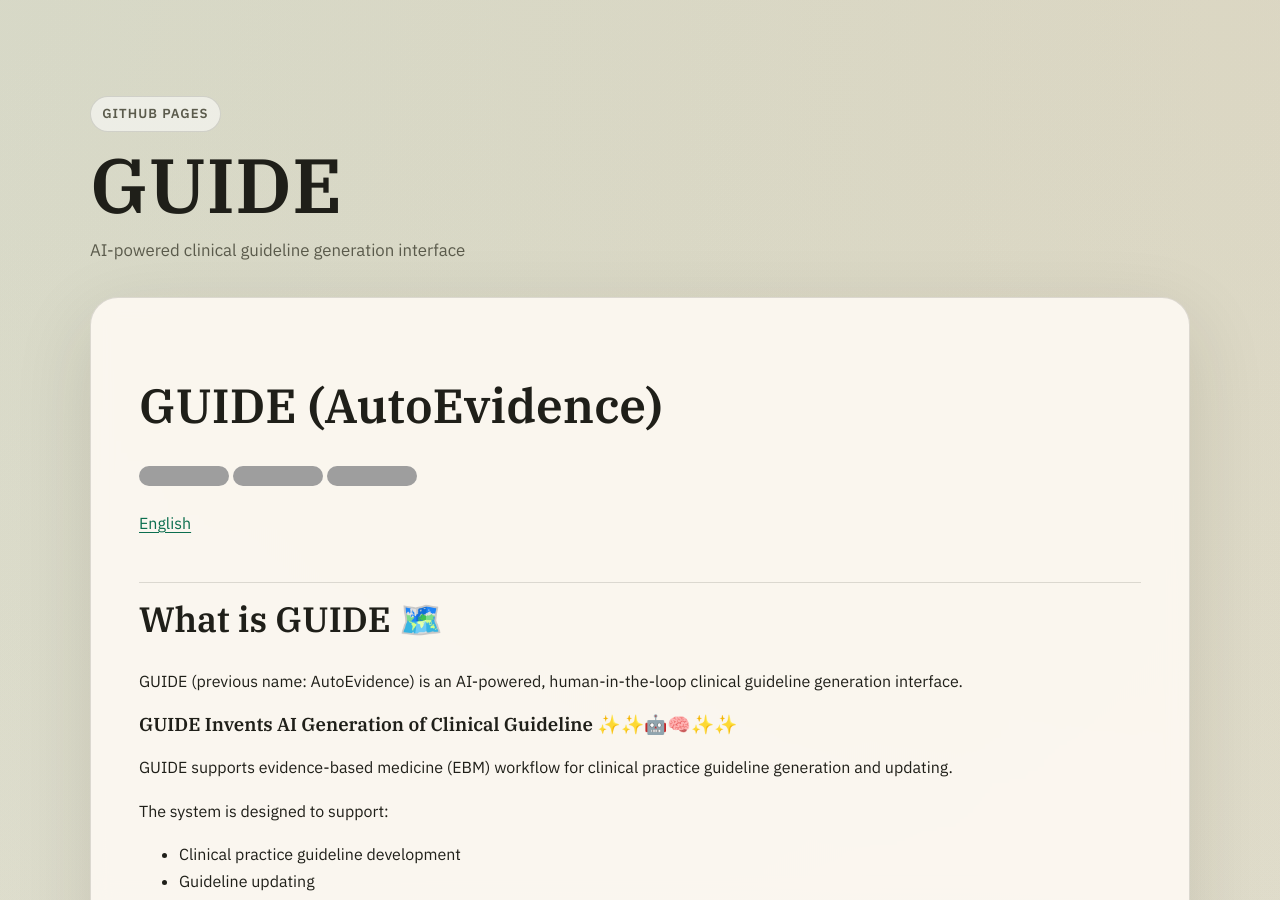
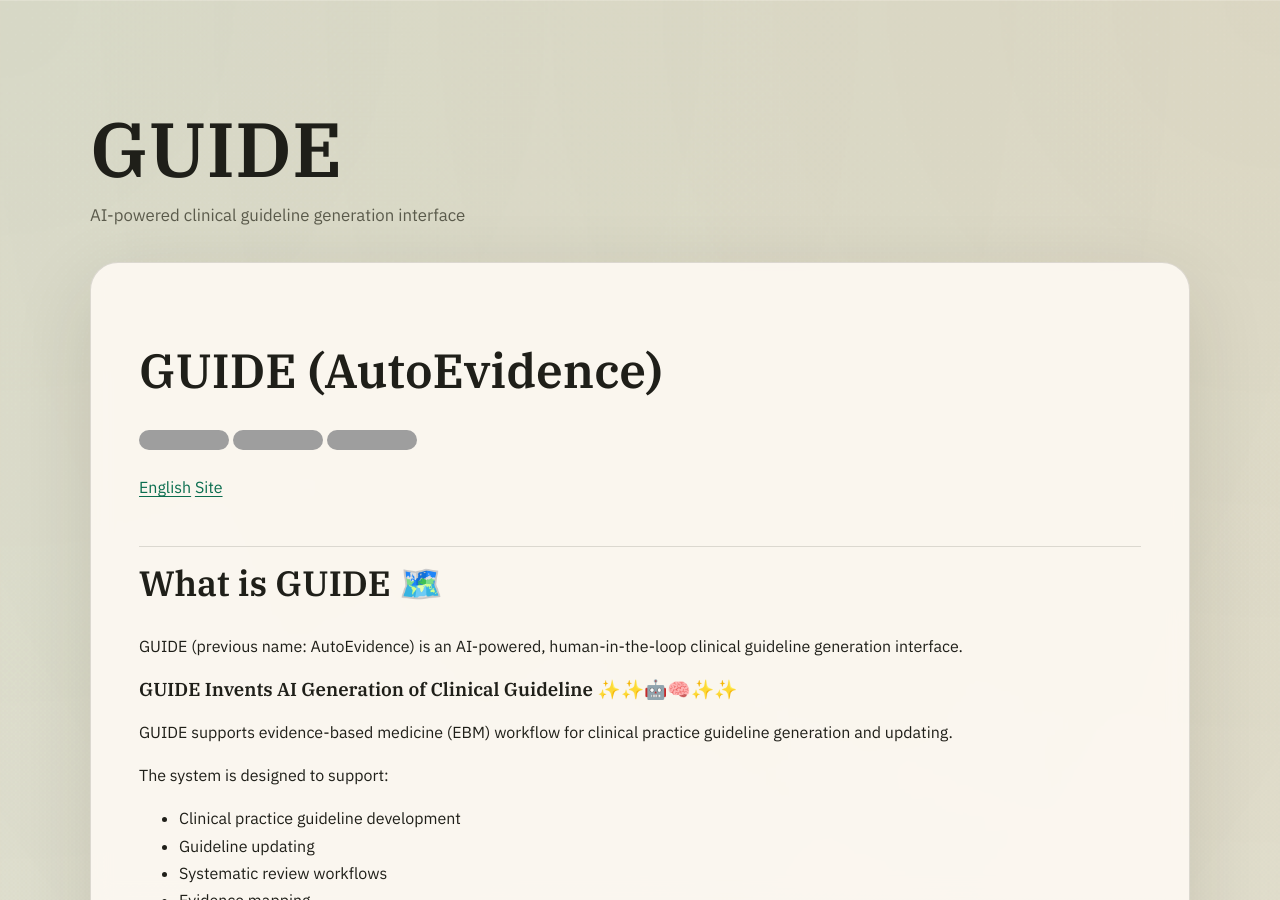
Before and after one commit to KimHe-RGB/GUIDE_INTRO, a Jekyll site: the page built from index.md, in a window 1280 px wide and 900 px high. Built offline with Jekyll 4.4.1, drawn with Linux system fonts in a browser that asks for light colours; grey boxes are pictures that could not be loaded.

Commit message:
Add a link to the site

```diff
--- a/_layouts/default.html
+++ b/_layouts/default.html
@@ -13,7 +13,6 @@
   <body>
     <div class="page-shell">
       <header class="hero">
-        <div class="hero__eyebrow">GitHub Pages</div>
         <h1 class="hero__title">{{ site.title }}</h1>
         <p class="hero__description">{{ site.description }}</p>
       </header>
```
Also changed, not shown: README.md.
